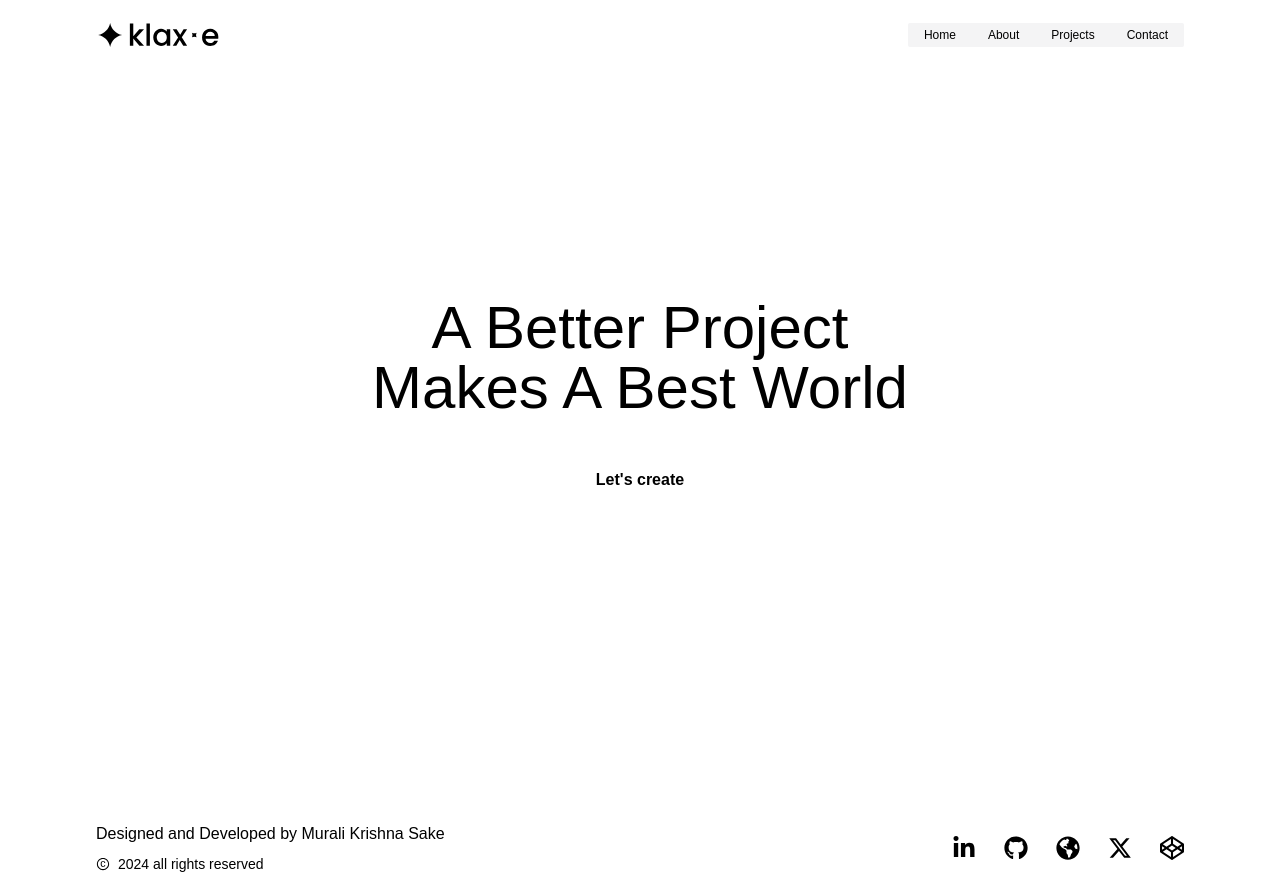
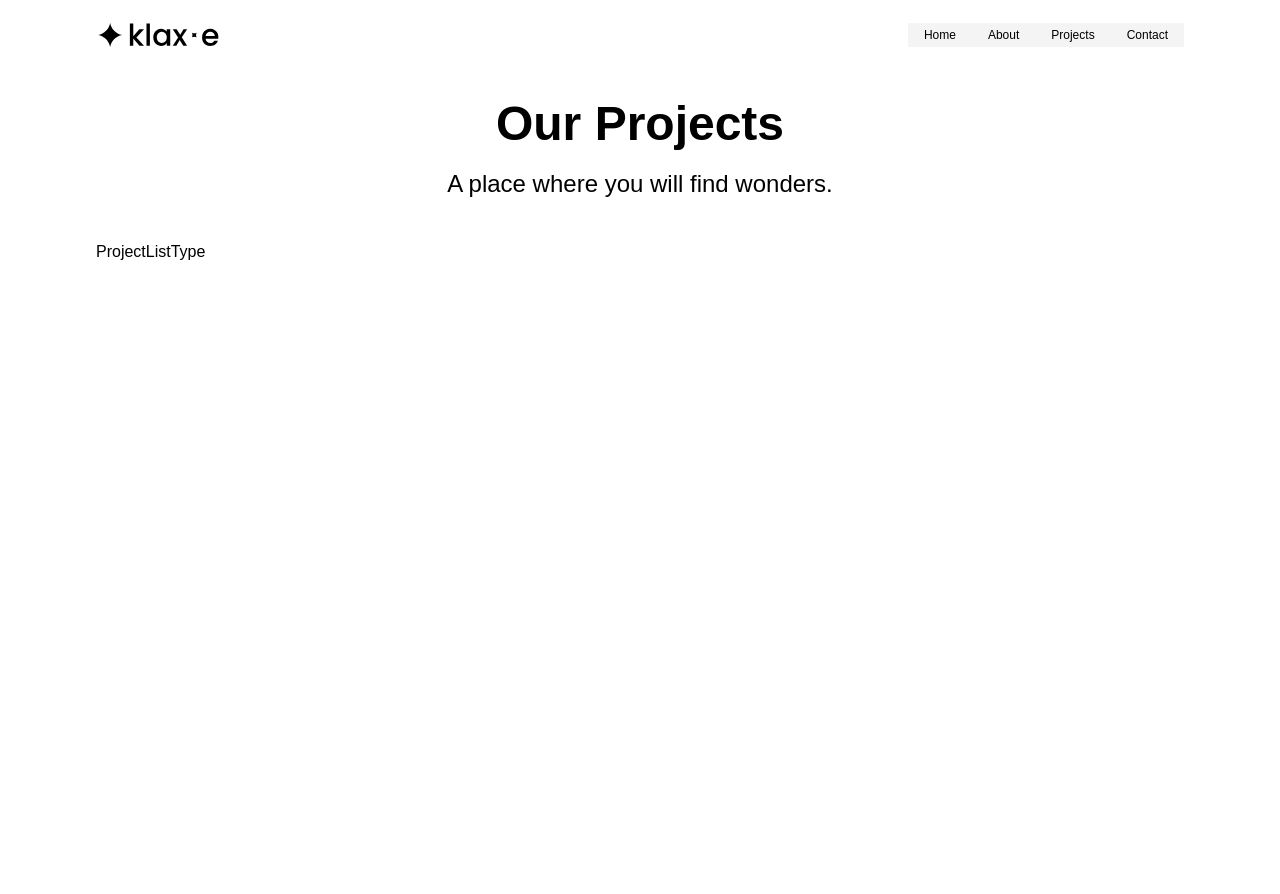
Before and after one commit to Kanna116/klaxe, a Next.js app: page /projects in a window 1280 px wide. After the commit the page ends 860 px from the top, so only its background shows below. Built offline with nearby package versions, Linux system fonts and the light colour scheme; a web font is replaced by a local one.

Commit message:
heading created and one type of list type component created

```diff
--- /dev/null
+++ b/pages/projects/components/projectlisttype.js
@@ -0,0 +1,9 @@
+import React from 'react'
+
+const ProjectListType = () => {
+  return (
+    <div>ProjectListType</div>
+  )
+}
+
+export default ProjectListType
--- a/pages/projects/index.js
+++ b/pages/projects/index.js
@@ -2,13 +2,22 @@ import React from 'react'
 import Navbar from '../components/navbar'
 import Connect from './components/connect'
 import Footer from '../components/footer'
+import ProjectListType from './components/projectlisttype'
 
 const index = () => {
     return (
         <div className='px-[24px] md:px-[64px] lg:px-[96px] min-h-screen w-full'>
             <Navbar />
-            <Connect />
-            <Footer />
+            <div className='w-full h-fit py-10 flex flex-col items-center justify-center gap-5 mt-[60px]'>
+                <h1 className='text-5xl capitalize font-semibold'>Our Projects</h1>
+                <p className='text-2xl'>A place where you will find wonders.</p>
+            </div>
+
+            <ProjectListType />
+
+
+            {/* <Connect />
+            <Footer /> */}
         </div>
     )
 }
```
